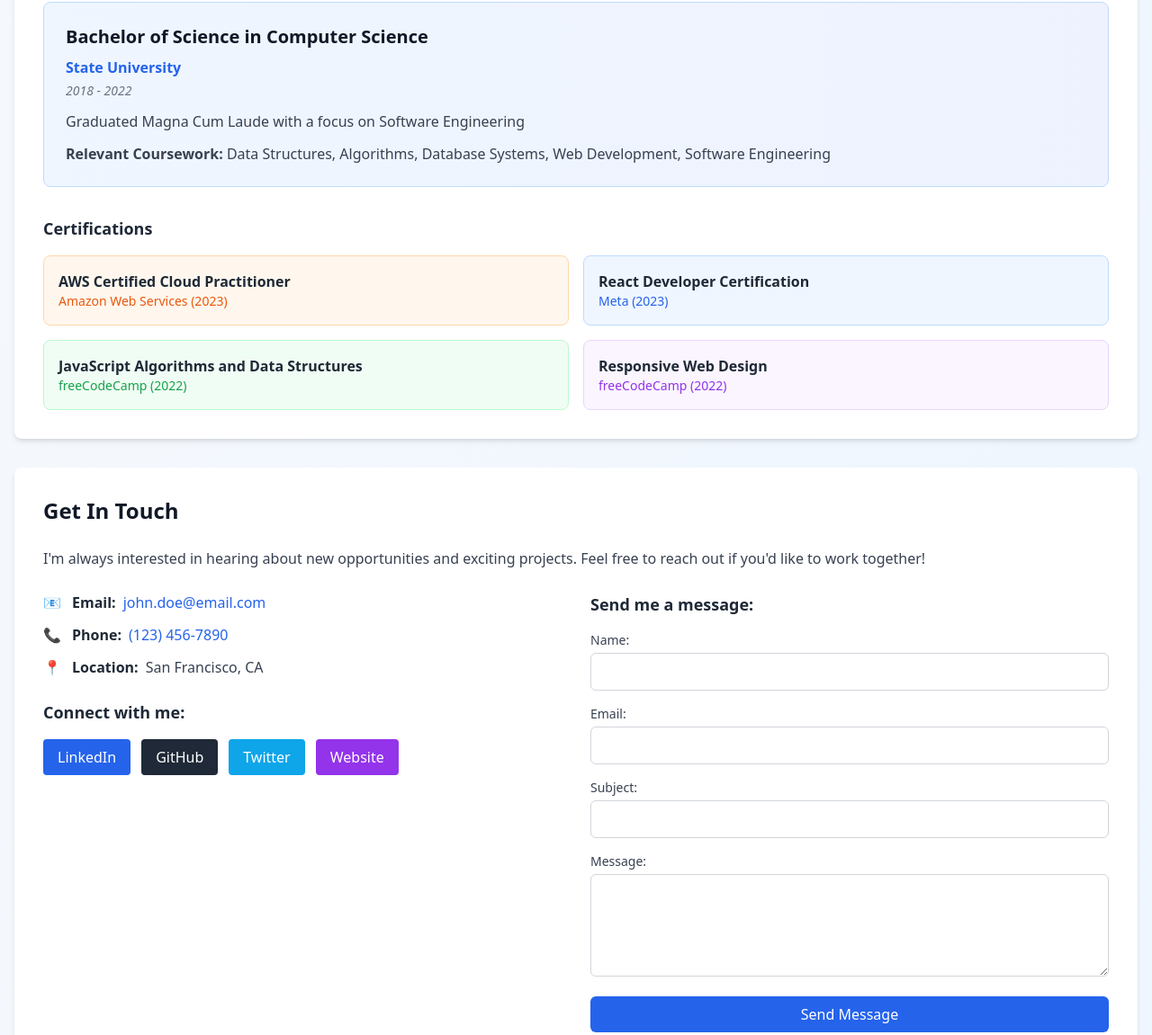
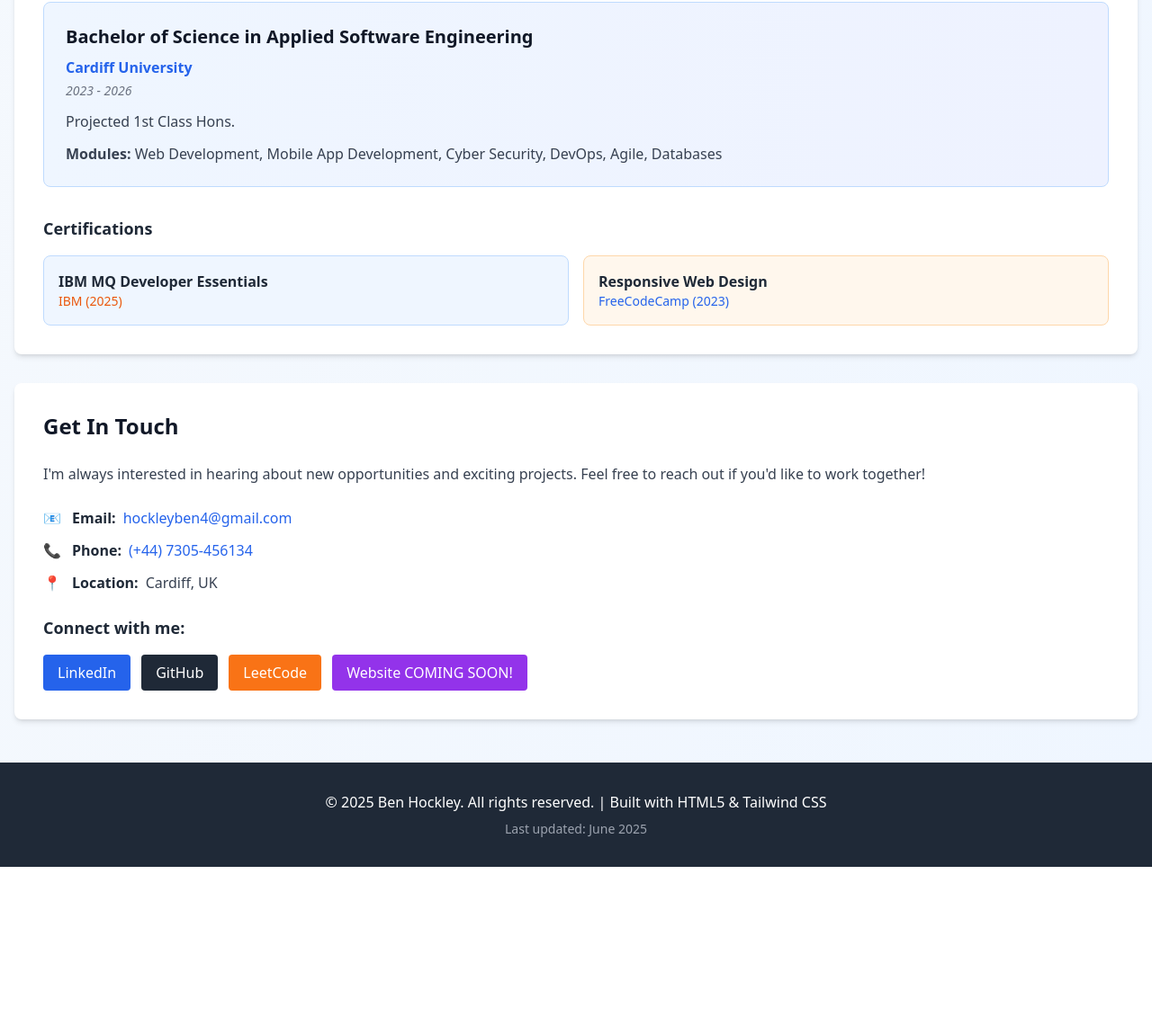
Before and after one commit to ben-hockley/portfolio, a plain HTML site: page index.html in a window 1280 px wide. Shown: the part 3479-4630 px from the top of the page at 90% size. After the commit the page ends 4443 px from the top, so only its background shows below. Drawn offline with nearby package versions, Linux system fonts and the light colour scheme.

Commit message:
certifications and connect section

```diff
--- a/index.html
+++ b/index.html
@@ -207,33 +207,25 @@
 
             <div class="mb-8">
                 <article class="bg-gradient-to-r from-blue-50 to-indigo-50 rounded-lg p-6 border border-blue-200">
-                    <h4 class="text-xl font-semibold text-gray-900 mb-2">Bachelor of Science in Computer Science</h4>
-                    <p class="text-blue-600 font-medium mb-1"><strong>State University</strong></p>
-                    <p class="text-gray-500 text-sm mb-3"><em>2018 - 2022</em></p>
-                    <p class="text-gray-700 mb-3">Graduated Magna Cum Laude with a focus on Software Engineering</p>
-                    <p class="text-gray-700"><strong>Relevant Coursework:</strong> Data Structures, Algorithms, Database Systems,
-                       Web Development, Software Engineering</p>
+                    <h4 class="text-xl font-semibold text-gray-900 mb-2">Bachelor of Science in Applied Software Engineering</h4>
+                    <p class="text-blue-600 font-medium mb-1"><strong>Cardiff University</strong></p>
+                    <p class="text-gray-500 text-sm mb-3"><em>2023 - 2026</em></p>
+                    <p class="text-gray-700 mb-3">Projected 1st Class Hons.</p>
+                    <p class="text-gray-700"><strong>Modules:</strong> Web Development, Mobile App Development,
+                        Cyber Security, DevOps, Agile, Databases</p>
                 </article>
             </div>
 
             <div>
                 <h4 class="text-lg font-semibold text-gray-800 mb-4">Certifications</h4>
                 <div class="grid sm:grid-cols-2 gap-4">
+                    <div class="bg-blue-50 border border-blue-200 rounded-lg p-4">
+                        <p class="font-semibold text-gray-800">IBM MQ Developer Essentials</p>
+                        <p class="text-orange-600 text-sm">IBM (2025)</p>
+                    </div>
                     <div class="bg-orange-50 border border-orange-200 rounded-lg p-4">
-                        <p class="font-semibold text-gray-800">AWS Certified Cloud Practitioner</p>
-                        <p class="text-orange-600 text-sm">Amazon Web Services (2023)</p>
-                    </div>
-                    <div class="bg-blue-50 border border-blue-200 rounded-lg p-4">
-                        <p class="font-semibold text-gray-800">React Developer Certification</p>
-                        <p class="text-blue-600 text-sm">Meta (2023)</p>
-                    </div>
-                    <div class="bg-green-50 border border-green-200 rounded-lg p-4">
-                        <p class="font-semibold text-gray-800">JavaScript Algorithms and Data Structures</p>
-                        <p class="text-green-600 text-sm">freeCodeCamp (2022)</p>
-                    </div>
-                    <div class="bg-purple-50 border border-purple-200 rounded-lg p-4">
                         <p class="font-semibold text-gray-800">Responsive Web Design</p>
-                        <p class="text-purple-600 text-sm">freeCodeCamp (2022)</p>
+                        <p class="text-blue-600 text-sm">FreeCodeCamp (2023)</p>
                     </div>
                 </div>
             </div>
@@ -253,17 +245,17 @@
                             <p class="flex items-center">
                                 <span class="text-blue-600 mr-3">📧</span>
                                 <strong class="mr-2">Email:</strong>
-                                <a href="mailto:john.doe@email.com" class="text-blue-600 hover:text-blue-800 transition-colors">john.doe@email.com</a>
+                                <a href="mailto:hockleyben4@gmail.com" class="text-blue-600 hover:text-blue-800 transition-colors">hockleyben4@gmail.com</a>
                             </p>
                             <p class="flex items-center">
                                 <span class="text-blue-600 mr-3">📞</span>
                                 <strong class="mr-2">Phone:</strong>
-                                <a href="tel:+1234567890" class="text-blue-600 hover:text-blue-800 transition-colors">(123) 456-7890</a>
+                                <a href="tel:+447305456134" class="text-blue-600 hover:text-blue-800 transition-colors">(+44) 7305-456134</a>
                             </p>
                             <p class="flex items-center">
                                 <span class="text-blue-600 mr-3">📍</span>
                                 <strong class="mr-2">Location:</strong>
-                                <span class="text-gray-700">San Francisco, CA</span>
+                                <span class="text-gray-700">Cardiff, UK</span>
                             </p>
                         </div>
                     </address>
@@ -271,54 +263,24 @@
                     <div class="mt-6">
                         <h4 class="text-lg font-semibold text-gray-800 mb-4">Connect with me:</h4>
                         <div class="flex flex-wrap gap-3">
-                            <a href="https://linkedin.com/in/johndoe" target="_blank"
+                            <a href="https://www.linkedin.com/in/benjamin-hockley/" target="_blank"
                                class="bg-blue-600 text-white px-4 py-2 rounded hover:bg-blue-700 transition-colors">
                                 LinkedIn
                             </a>
-                            <a href="https://github.com/johndoe" target="_blank"
+                            <a href="https://github.com/ben-hockley" target="_blank"
                                class="bg-gray-800 text-white px-4 py-2 rounded hover:bg-gray-900 transition-colors">
                                 GitHub
                             </a>
-                            <a href="https://twitter.com/johndoe" target="_blank"
-                               class="bg-sky-500 text-white px-4 py-2 rounded hover:bg-sky-600 transition-colors">
-                                Twitter
+                            <a href="https://leetcode.com/u/Ben-Hockley/" target="_blank"
+                               class="bg-orange-500 text-white px-4 py-2 rounded hover:bg-sky-600 transition-colors">
+                                LeetCode
                             </a>
-                            <a href="https://johndoe.dev" target="_blank"
+                            <a href="#" target="_blank"
                                class="bg-purple-600 text-white px-4 py-2 rounded hover:bg-purple-700 transition-colors">
-                                Website
+                                Website COMING SOON!
                             </a>
                         </div>
                     </div>
-                </div>
-
-                <div>
-                    <h4 class="text-lg font-semibold text-gray-800 mb-4">Send me a message:</h4>
-                    <form action="#" method="post" class="space-y-4">
-                        <div>
-                            <label for="name" class="block text-sm font-medium text-gray-700 mb-1">Name:</label>
-                            <input type="text" id="name" name="name" required
-                                   class="w-full px-3 py-2 border border-gray-300 rounded-md focus:outline-none focus:ring-2 focus:ring-blue-500 focus:border-transparent">
-                        </div>
-                        <div>
-                            <label for="email" class="block text-sm font-medium text-gray-700 mb-1">Email:</label>
-                            <input type="email" id="email" name="email" required
-                                   class="w-full px-3 py-2 border border-gray-300 rounded-md focus:outline-none focus:ring-2 focus:ring-blue-500 focus:border-transparent">
-                        </div>
-                        <div>
-                            <label for="subject" class="block text-sm font-medium text-gray-700 mb-1">Subject:</label>
-                            <input type="text" id="subject" name="subject" required
-                                   class="w-full px-3 py-2 border border-gray-300 rounded-md focus:outline-none focus:ring-2 focus:ring-blue-500 focus:border-transparent">
-                        </div>
-                        <div>
-                            <label for="message" class="block text-sm font-medium text-gray-700 mb-1">Message:</label>
-                            <textarea id="message" name="message" rows="4" required
-                                      class="w-full px-3 py-2 border border-gray-300 rounded-md focus:outline-none focus:ring-2 focus:ring-blue-500 focus:border-transparent resize-vertical"></textarea>
-                        </div>
-                        <button type="submit"
-                                class="w-full bg-blue-600 text-white py-2 px-4 rounded-md hover:bg-blue-700 transition-colors font-medium">
-                            Send Message
-                        </button>
-                    </form>
                 </div>
             </div>
         </section>
```
